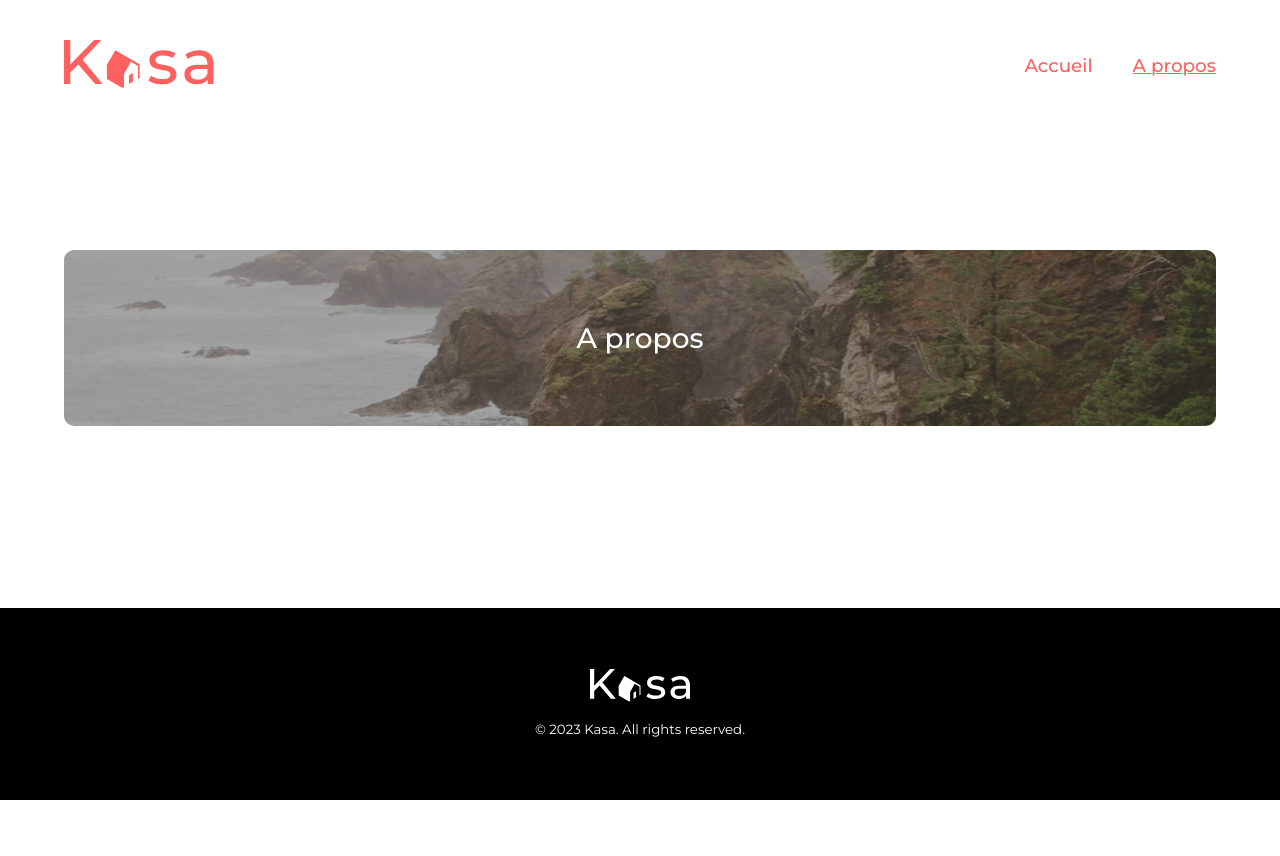
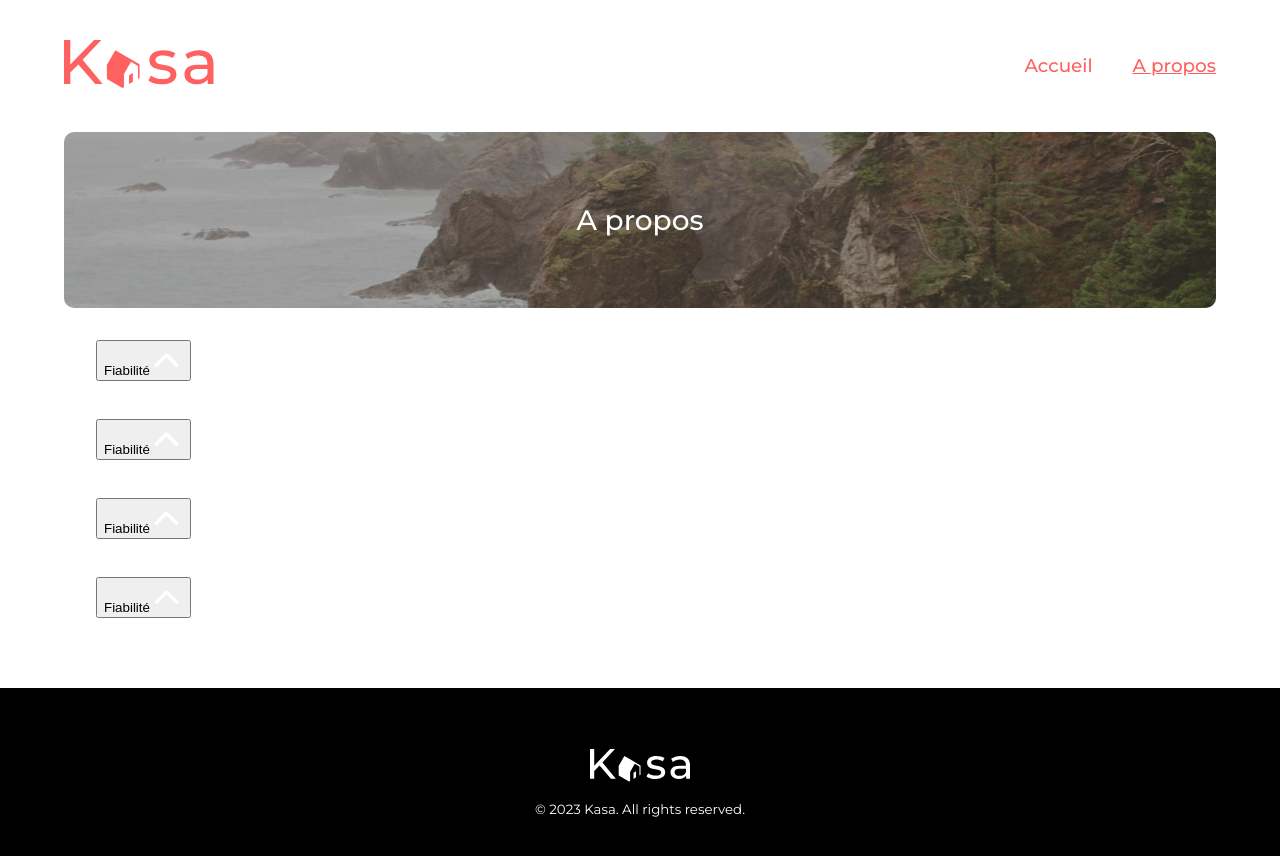
Before and after one commit to csocrate/Rental-properties-app-React, a React (Vite) app: page /a-propos in a window 1280 px wide. Shown: the top 856 px of the page. Before the commit the page ends 800 px from the top, so only its background shows below. Built offline with nearby package versions, Linux system fonts and the light colour scheme.

Commit message:
Ref. #8 - Update About page with Collapse component

```diff
--- /dev/null
+++ b/src/datas/aboutList.jsx
@@ -0,0 +1,18 @@
+export const aboutList = [
+  {
+    title: 'Fiabilité',
+    description: 'Lorem ipsum 1 dolor sit amet, consectetur adipiscing elit. Phasellus erat magna, tincidunt vel ipsum non, venenatis commodo ipsum. Ut iaculis sem eu nisi suscipit elementum. Cursus hendrerit eleifend.'
+  },
+  {
+    title: 'Respect',
+    description: 'Lorem ipsum 2 dolor sit amet, consectetur adipiscing elit. Phasellus erat magna, tincidunt vel ipsum non, venenatis commodo ipsum. Ut iaculis sem eu nisi suscipit elementum. Cursus hendrerit eleifend.'
+  },
+  {
+    title: 'Service',
+    description: 'Lorem ipsum 3 dolor sit amet, consectetur adipiscing elit. Phasellus erat magna, tincidunt vel ipsum non, venenatis commodo ipsum. Ut iaculis sem eu nisi suscipit elementum. Cursus hendrerit eleifend.'
+  },
+  {
+    title: 'Sécurité',
+    description: 'Lorem ipsum 4 dolor sit amet, consectetur adipiscing elit. Phasellus erat magna, tincidunt vel ipsum non, venenatis commodo ipsum. Ut iaculis sem eu nisi suscipit elementum. Cursus hendrerit eleifend.'
+  }
+];
--- a/src/pages/About/index.jsx
+++ b/src/pages/About/index.jsx
@@ -1,4 +1,6 @@
 import Banner from '../../components/Banner';
+import Collapse from '../../components/Collapse';
+import { aboutList } from '../../datas/aboutList'
 
 function About() {
 
@@ -8,6 +10,14 @@ function About() {
         title = 'A propos' />
       <div className="about">
         <div>
+          {
+            aboutList.map((item, index) =>
+              <Collapse
+                key = {`id-${index}`}
+                number = {index}
+                text = {item.description}
+              />)
+          }
         </div>
       </div>
     </>
```
